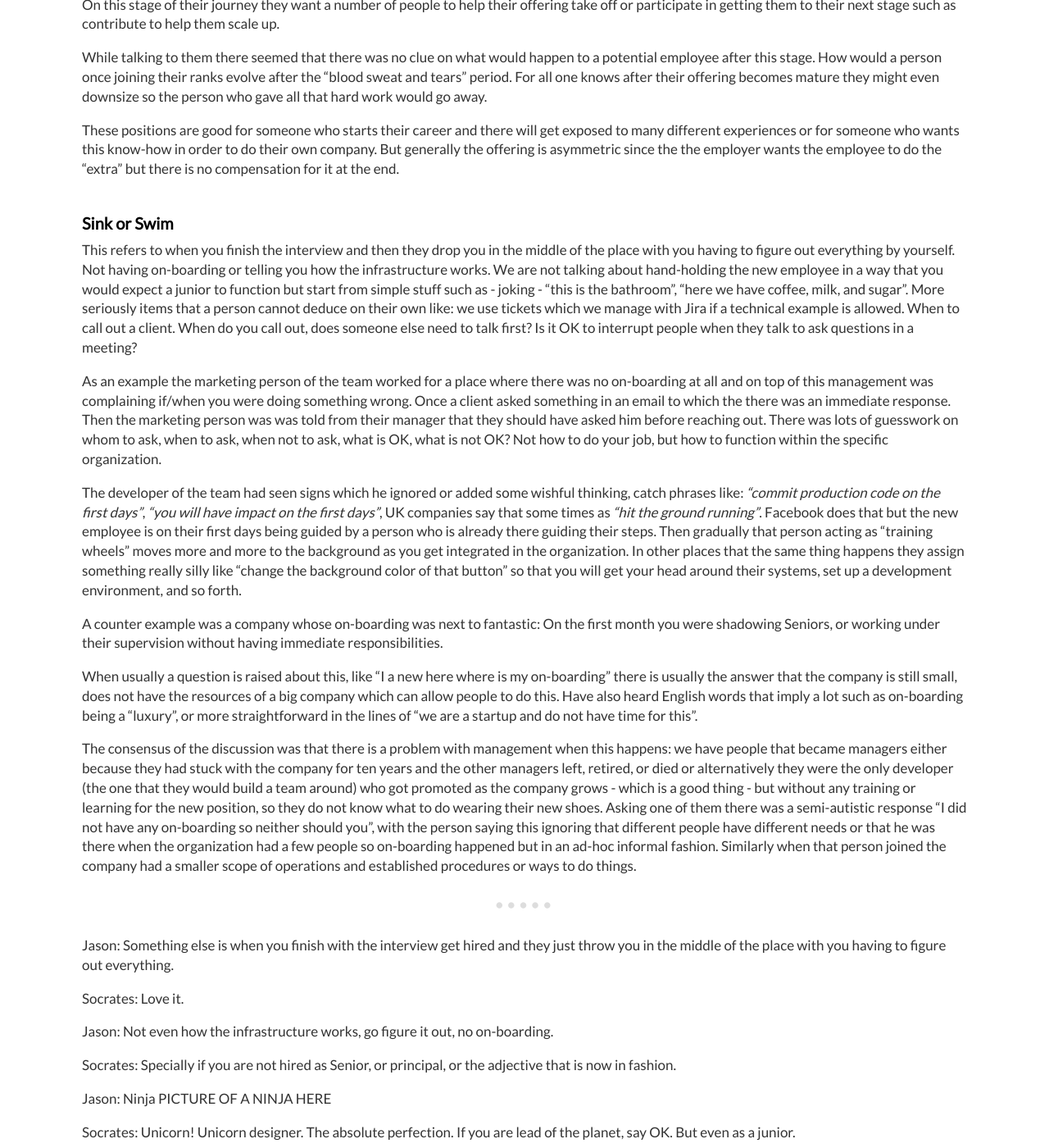
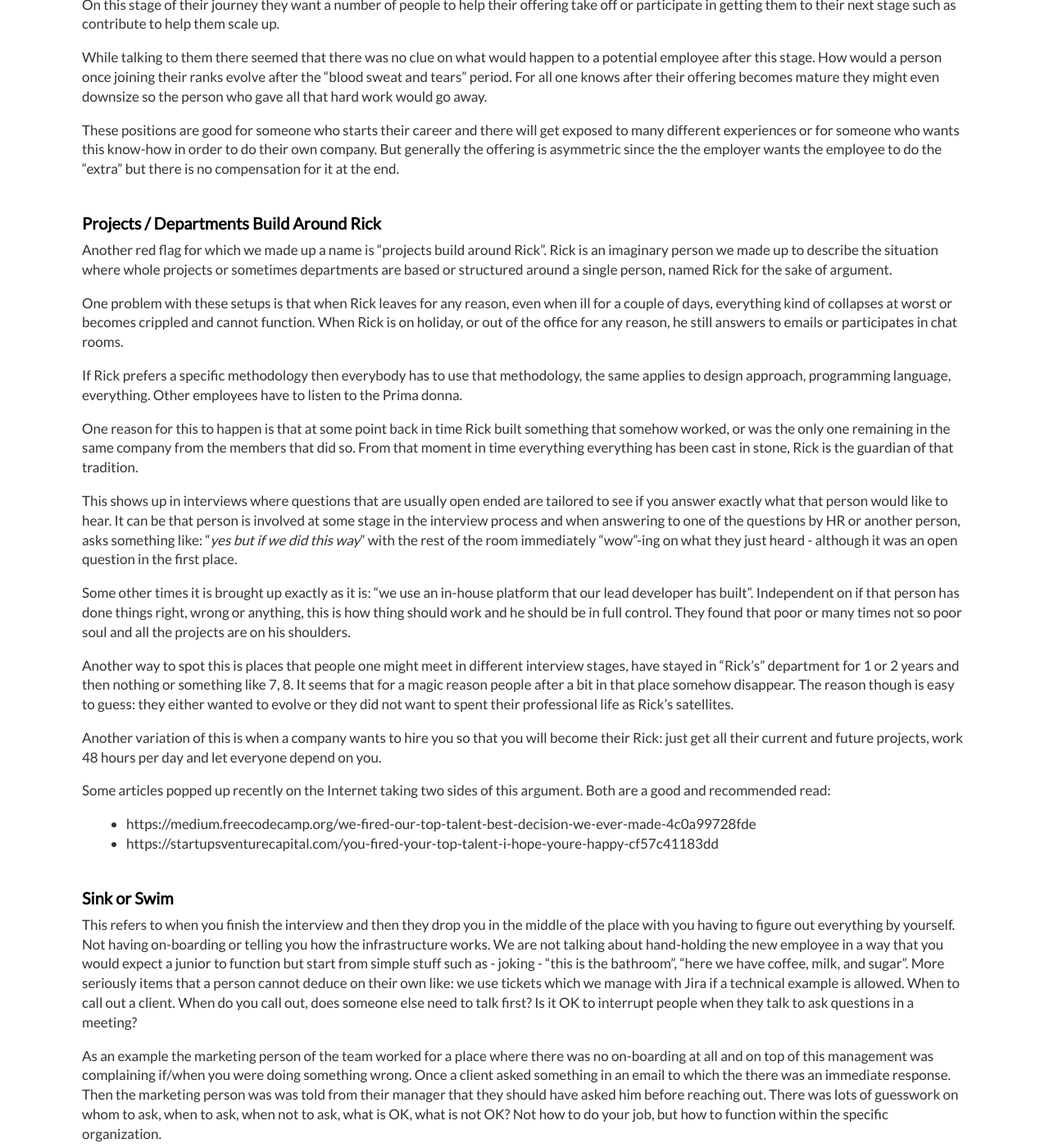
Before and after one commit to dimitrismistriotis/dimitrismistriotis.github.io, a Jekyll site: the page built from _posts/2018-05-24-red_flags_in_interviews.md, in a window 1280 px wide and 1400 px high, scrolled down 4586 px. Shown: the whole window at 82% size. Built offline with Jekyll 4.4.1, drawn with Linux system fonts in a browser that asks for light colours; comment, search, counter and statistics services are not loaded.

Commit message:
Rick part rewrite.

```diff
--- a/_posts/2018-05-24-red_flags_in_interviews.md
+++ b/_posts/2018-05-24-red_flags_in_interviews.md
@@ -315,6 +315,58 @@ get exposed to many different experiences or for someone who wants this
 know-how in order to do their own company. But generally the offering is
 asymmetric since the the employer wants the employee to do the "extra" but
 there is no compensation for it at the end.
+
+## Projects / Departments Build Around Rick
+
+Another red flag for which we made up a name is "projects build around Rick".
+Rick is an imaginary person we made up to describe the situation where whole
+projects or sometimes departments are based or structured around a single
+person, named Rick for the sake of argument.
+
+One problem with these setups is that when Rick leaves for any reason, even
+when ill for a couple of days, everything kind of collapses at worst or becomes
+crippled and cannot function. When Rick is on holiday, or out of the office for
+any reason, he still answers to emails or participates in chat rooms.
+
+If Rick prefers a specific methodology then everybody has to use that
+methodology, the same applies to design approach, programming language,
+everything. Other employees have to listen to the Prima donna.
+
+One reason for this to happen is that at some point back in time Rick built
+something that somehow worked, or was the only one remaining in the same
+company from the members that did so. From that moment in time everything
+everything has been cast in stone, Rick is the guardian of that tradition.
+
+This shows up in interviews where questions that are usually open ended are
+tailored to see if you answer exactly what that person would like to hear.
+It can be that person is involved at some stage in the interview process and
+when answering to one of the questions by HR or another person, asks something
+like: "*yes but if we did this way*" with the rest of the room immediately
+"wow"-ing on what they just heard - although it was an open question in the
+first place.
+
+Some other times it is brought up exactly as it is: "we use an in-house
+platform that our lead developer has built". Independent on if that person has
+done things right, wrong or anything, this is how thing should work and he
+should be in full control. They found that poor or many times not so poor
+soul and all the projects are on his shoulders.
+
+Another way to spot this is places that people one might meet in different
+interview stages, have stayed in "Rick's" department for 1 or 2 years and
+then nothing or something like 7, 8. It seems that for a magic reason people
+after a bit in that place somehow disappear. The reason though is easy to
+guess: they either wanted to evolve  or they did not want to spent their
+professional life as Rick's satellites.
+
+Another variation of this is when a company wants to hire you so that you will
+become their Rick: just get all their current and future projects, work 48
+hours per day and let everyone depend on you.
+
+Some articles popped up recently on the Internet taking two sides of this
+argument. Both are a good and recommended read:
+
+* https://medium.freecodecamp.org/we-fired-our-top-talent-best-decision-we-ever-made-4c0a99728fde
+* https://startupsventurecapital.com/you-fired-your-top-talent-i-hope-youre-happy-cf57c41183dd
 
 ## Sink or Swim
 
```
